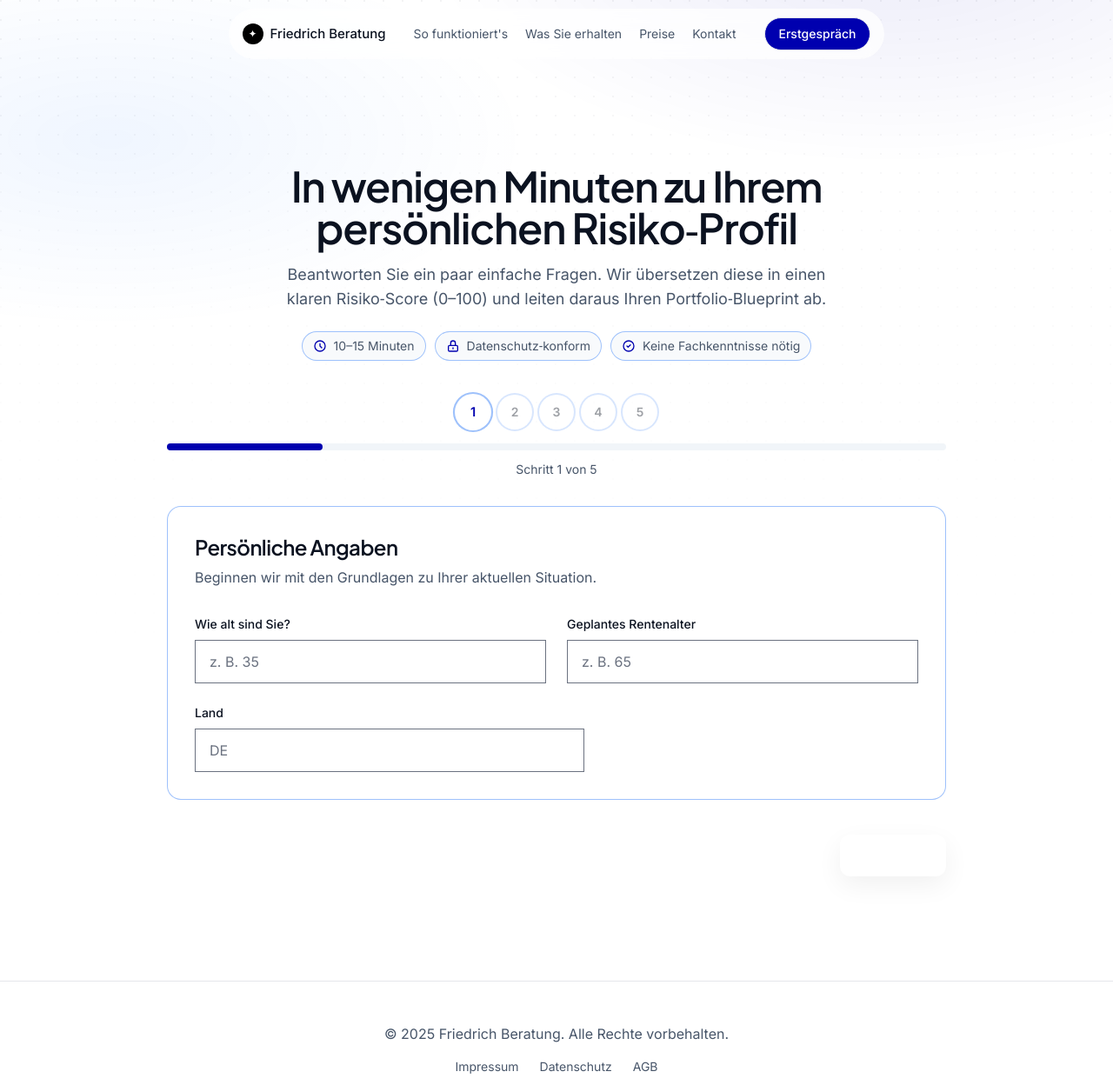
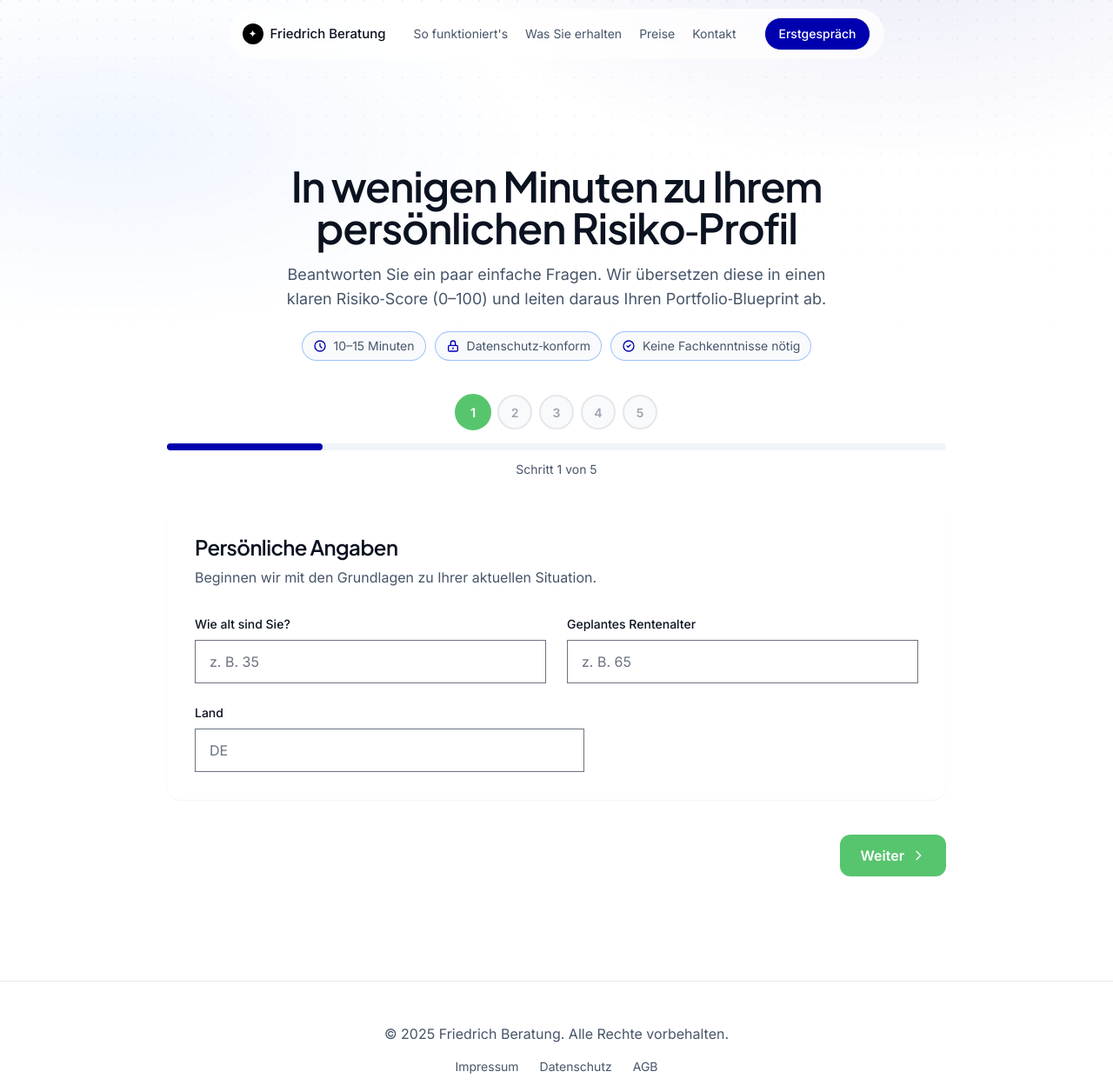
Before and after one commit to EntropyHedge/frberatung, a Flask app: page /onboarding in a window 1280 px wide. Shown: the top 1248 px of the page at 87% size. Run offline with Flask 3, Linux system fonts and the light colour scheme; style sheets or scripts are compiled from the project's sources; some libraries are stand-ins or nearby versions.

Commit message:
styling update

```diff
--- a/app/templates/onboarding/form.html
+++ b/app/templates/onboarding/form.html
@@ -17,9 +17,56 @@
     .step-content { display: none; }
     .step-content.active { display: block; animation: fadeIn 0.4s ease; }
     @keyframes fadeIn { from { opacity: 0; transform: translateY(10px); } to { opacity: 1; transform: translateY(0); } }
-    .step-indicator { opacity: 0.4; transition: all 0.3s ease; }
-    .step-indicator.active { opacity: 1; transform: scale(1.05); }
-    .step-indicator.completed { opacity: 0.7; }
+
+    /* Step indicators */
+    .step-indicator {
+      width: 2.5rem;
+      height: 2.5rem;
+      border-radius: 9999px;
+      display: flex;
+      align-items: center;
+      justify-content: center;
+      font-size: 0.875rem;
+      font-weight: 600;
+      border: 2px solid #e5e7eb;
+      background: #f9fafb;
+      color: #9ca3af;
+      transition: all 0.3s ease;
+    }
+    .step-indicator.active {
+      background: #57c56e;
+      border-color: #57c56e;
+      color: white;
+      transform: scale(1.05);
+    }
+    .step-indicator.completed {
+      background: #e8f5eb;
+      border-color: #57c56e;
+      color: #57c56e;
+    }
+
+    /* Ensure buttons are visible */
+    .shadow-soft {
+      box-shadow: 0 1px 2px 0 rgba(0, 0, 0, 0.05);
+    }
+
+    /* Button styling with explicit colors */
+    #next-btn, #submit-btn {
+      background: #57c56e !important;
+      color: white !important;
+    }
+    #next-btn:hover, #submit-btn:hover {
+      background: #48b05f !important;
+    }
+
+    #prev-btn {
+      background: white;
+      border: 1px solid #e5e7eb;
+      color: #374151;
+    }
+    #prev-btn:hover {
+      background: #f9fafb;
+    }
   </style>
 </head>
 
@@ -376,7 +423,7 @@
           <div class="rounded-2xl bg-white p-8 ring-1 ring-inset ring-surface-200 shadow-soft">
             <div class="flex items-center justify-between mb-6">
               <h2 class="font-display text-2xl tracking-tight text-ink">Ihr Ergebnis</h2>
-              <div class="flex items-center justify-center w-16 h-16 rounded-full bg-accent text-white font-bold text-2xl" id="rs_badge">–</div>
+              <div class="flex items-center justify-center w-16 h-16 rounded-full font-bold text-2xl" style="background: #57c56e; color: white;" id="rs_badge">–</div>
             </div>
             <div class="space-y-4">
               <div class="flex items-center justify-between py-3 border-b border-surface-100">
@@ -434,8 +481,8 @@
     function initStepIndicators() {
       for (let i = 1; i <= totalSteps; i++) {
         const indicator = document.createElement('div');
-        indicator.className = 'step-indicator w-10 h-10 rounded-full flex items-center justify-center text-sm font-semibold ring-2 ring-surface-200 bg-white';
-        if (i === 1) indicator.classList.add('active', 'ring-accent', 'text-accent');
+        indicator.className = 'step-indicator';
+        if (i === 1) indicator.classList.add('active');
         indicator.textContent = i;
         indicator.dataset.step = i;
         stepIndicatorsContainer.appendChild(indicator);
@@ -453,13 +500,12 @@
 
       // Update step indicators
       document.querySelectorAll('.step-indicator').forEach((indicator, idx) => {
-        indicator.classList.remove('active', 'completed', 'ring-accent', 'text-accent', 'bg-accent', 'text-white');
-        indicator.classList.add('ring-surface-200', 'bg-white');
+        indicator.classList.remove('active', 'completed');
 
         if (idx + 1 < currentStep) {
-          indicator.classList.add('completed', 'bg-accent/10', 'ring-accent/30', 'text-accent');
+          indicator.classList.add('completed');
         } else if (idx + 1 === currentStep) {
-          indicator.classList.add('active', 'ring-accent', 'bg-accent', 'text-white');
+          indicator.classList.add('active');
         }
       });
 
```
Also changed, not shown: 3 other files. Lines whose indentation alone changed are shown as unchanged.
